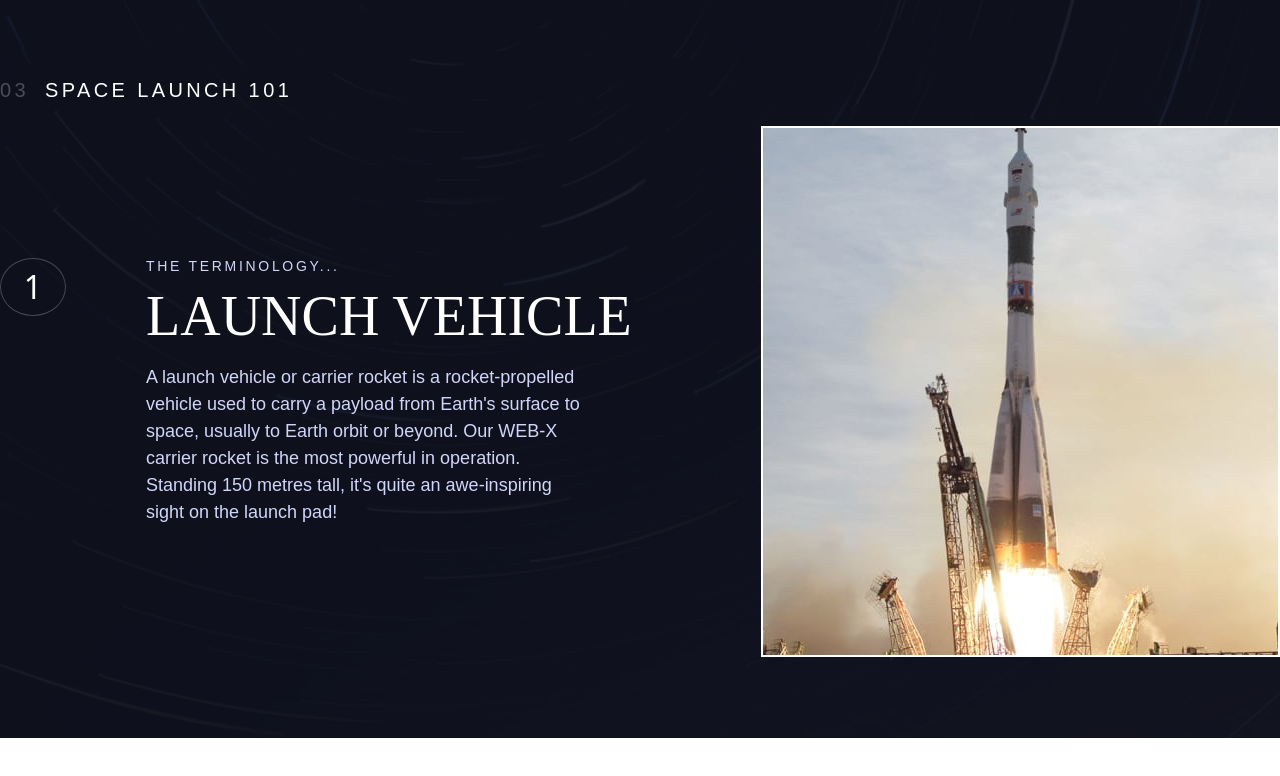
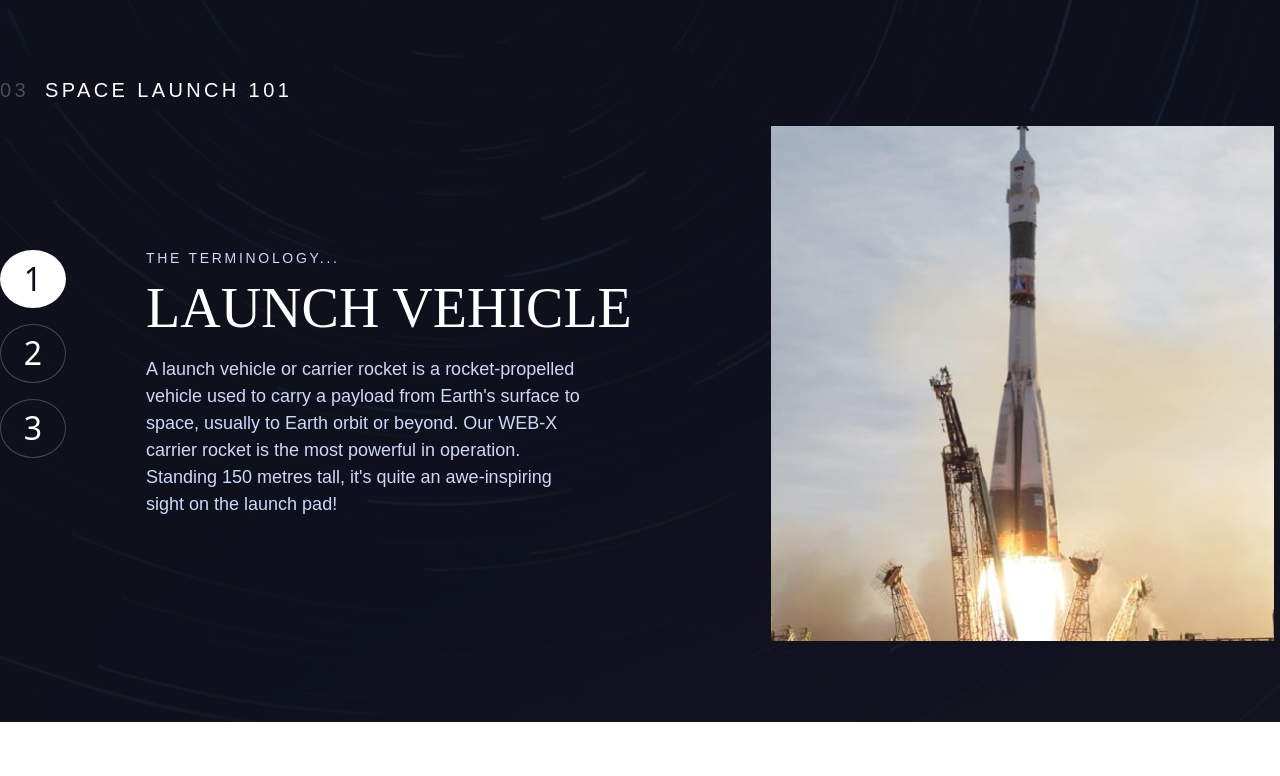
Before and after one commit to esyef/space-tourism-website, a React (Vite) app: page / in a window 1280 px wide. Shown: the top 776 px of the page. Built offline with nearby package versions, Linux system fonts and the light colour scheme.

Commit message:
feat: add css style for active sidebar, and show single element by list tech

```diff
--- a/src/components/SliderNumber.jsx
+++ b/src/components/SliderNumber.jsx
@@ -1,9 +1,11 @@
 /* eslint-disable react/prop-types */
-const SliderNumber = ({ onClick, number }) => {
+const SliderNumber = ({ onClick, number, useref, className }) => {
   return (
     <button
+      ref={useref}
       onClick={onClick}
-      className='round-button text-lg flex items-center justify-center p-[10px] '
+      className={`round-button text-lg flex items-center justify-center p-[10px] } ${className}`}
+      name={name}
     >
       <span className='text-white text-[1em] '>{number}</span>
     </button>
--- a/src/index.css
+++ b/src/index.css
@@ -220,17 +220,26 @@
 
 .round-button {
   aspect-ratio: 3 / 1;
-  border-radius: 50%;
+  border-radius: 100%;
   border: 1px solid rgba(236, 233, 233, 0.25);
+}
+.round-button:hover {
+  border-color: rgba(236, 233, 233);
 }
 
 .banner {
-  background-image: url('./assets/technology/image-launch-vehicle-landscape.jpg');
   background-size: cover;
   background-repeat: no-repeat;
   background-position: center center;
   position: absolute;
   left: 0;
   right: 0;
-  aspect-ratio: auto;
 }
+
+.active {
+  background: white;
+}
+
+.active > span {
+  color: #0b0d17;
+}
--- a/src/pages/technology/Technology.jsx
+++ b/src/pages/technology/Technology.jsx
@@ -1,9 +1,38 @@
+import { useReducer, useRef } from 'react'
 import { SliderNumber } from '../../components'
 import data from '../../data.json'
 
+const reducer = (state, action) => {
+  switch (action.type) {
+    case 'update_currentTech': {
+      return {
+        curretnIndex: action.value,
+      }
+    }
+
+    default: {
+      return state
+    }
+  }
+}
+
+const initialState = {
+  curretnIndex: 0,
+}
+
 const Technology = () => {
-  const tech = data.technology
-  const info = tech[0]
+  const [state, dispatch] = useReducer(reducer, initialState)
+  const ref = useRef(null)
+
+  const updateCurrentTech = (value) => {
+    dispatch({
+      type: 'update_currentTech',
+      value,
+    })
+  }
+
+  const { name, images, description } = data.technology[state.curretnIndex]
+
   return (
     <main className='relative py-[81px] overflow-hidden'>
       <section className='w-11/12 sm:container mx-auto grid grid-cols-1 max-lg:gap-y-8 lg:grid-cols-4 lg:grid-flow-row'>
@@ -16,11 +45,14 @@ const Technology = () => {
         </section>
 
         {/* page image */}
-        <figure className='h-[170px] md:h-[310px] xl:h-auto  lg:col-[3_/span_2] lg:row-[2_/span_2] justify-self-end border-2 border-white'>
-          <div className='banner h-[170px] md:h-[310px] lg:hidden' />
+        <figure className='h-[170px] md:h-[310px] xl:h-auto  lg:col-[3_/span_2] lg:row-[2_/span_2] justify-self-end'>
+          <div
+            className={`h-[170px] md:h-[310px] lg:hidden banner`}
+            style={{ backgroundImage: `url(${images.landscape})` }}
+          />
           <img
-            src={info.images.portrait}
-            className='hidden lg:block max-w-full object-contain'
+            src={images.portrait}
+            className='hidden lg:block aspect-square object-contain'
             width={515}
             height={527}
           />
@@ -28,10 +60,20 @@ const Technology = () => {
 
         {/* page content */}
         <section className='md:justify-self-center lg:justify-self-start  lg:col-[1_/span_2] md:w-[458px] lg:row-[2_/span_2] lg:self-center lg:w-full'>
-          <div className='flex flex-col max-lg:items-center gap-8 lg:justify-start lg:flex-row lg:gap-[80px]'>
+          <div className='flex flex-col max-lg:items-center gap-8 lg:justify-start lg:flex-row  lg:gap-[80px]'>
             {/* slider numbers */}
-            <div className='inline-block'>
-              <SliderNumber number={1} />
+            <div className='inline-flex lg:flex-col gap-4 active:bg-black'>
+              {data.technology.map((sidebar, i) => (
+                <SliderNumber
+                  number={i + 1}
+                  onClick={() => updateCurrentTech(i)}
+                  index={state.curretnIndex}
+                  key={sidebar.name}
+                  name={name}
+                  useref={ref}
+                  className={state.curretnIndex === i ? 'active' : ''}
+                />
+              ))}
             </div>
 
             {/* details content */}
@@ -42,12 +84,12 @@ const Technology = () => {
                 </h3>
                 <h2 className='text-white font-bellefair text-[24px]  md:text-[40px]  lg:text-xl'>
                   {' '}
-                  {info.name}
+                  {name}
                 </h2>
               </section>
               <section>
                 <p className='font-barlow text-[15px] text-periwinkleBlue lg:max-w-[444px] lg:text-[18px]'>
-                  {info.description}
+                  {description}
                 </p>
               </section>
             </aside>
```
